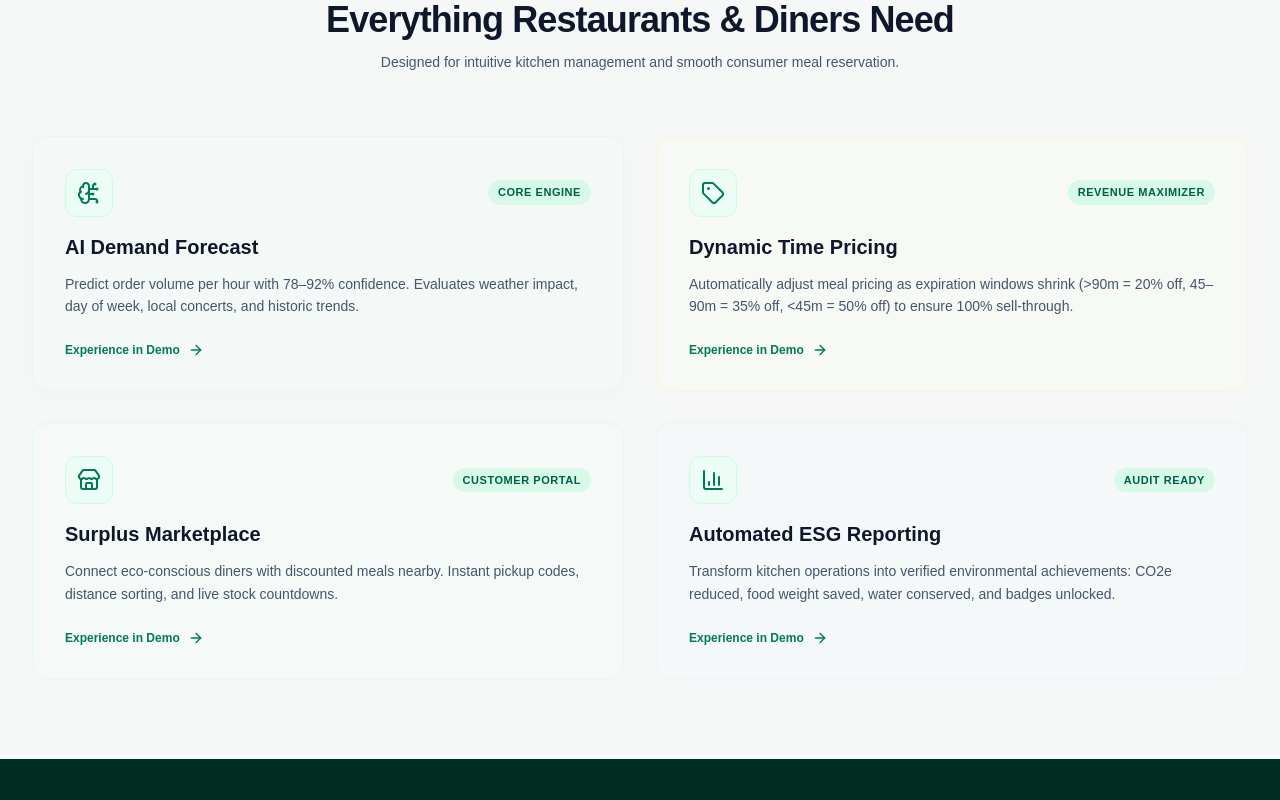
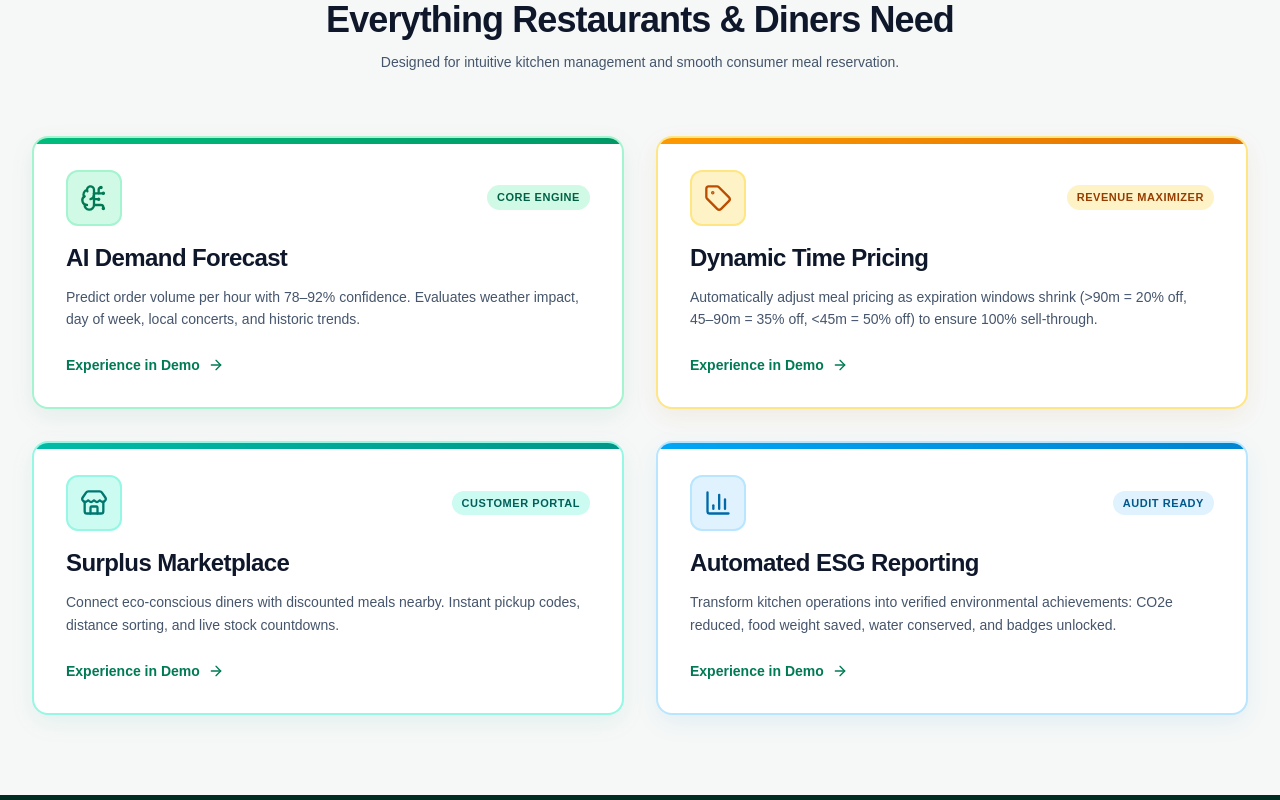
Before and after one commit to Haphuc-jasmine/EcoSave, a Next.js app: page / in a window 1280 px wide. Shown: the part 1060-1860 px from the top of the page. Built offline with nearby package versions, Linux system fonts and the light colour scheme.

Commit message:
translation checkk

```diff
--- a/src/components/landing/FeatureCards.tsx
+++ b/src/components/landing/FeatureCards.tsx
@@ -49,28 +49,40 @@ export default function FeatureCards() {
 
   const CARD_STYLES = [
     {
-      // AI (Mint)
-      bg: 'bg-emerald-50/15 border-emerald-100/50',
-      hover: 'hover:bg-emerald-50/40 hover:border-emerald-300/60',
-      shadow: 'shadow-[0_4px_20px_rgba(4,120,87,0.02)] hover:shadow-[0_12px_30px_rgba(4,120,87,0.06)]',
+      // AI (Emerald)
+      bg: 'bg-white border-emerald-200',
+      hover: 'hover:border-emerald-400',
+      shadow: 'shadow-[0_8px_24px_rgba(4,120,87,0.08)] hover:shadow-[0_20px_40px_rgba(4,120,87,0.16)]',
+      accent: 'from-emerald-500 to-emerald-600',
+      iconBg: 'bg-emerald-100 text-emerald-700 border-emerald-200 group-hover:bg-emerald-600',
+      badge: 'bg-emerald-100 text-emerald-800',
     },
     {
       // Pricing (Amber)
-      bg: 'bg-amber-50/15 border-amber-100/50',
-      hover: 'hover:bg-amber-50/40 hover:border-amber-300/60',
-      shadow: 'shadow-[0_4px_20px_rgba(180,83,9,0.02)] hover:shadow-[0_12px_30px_rgba(180,83,9,0.06)]',
+      bg: 'bg-white border-amber-200',
+      hover: 'hover:border-amber-400',
+      shadow: 'shadow-[0_8px_24px_rgba(180,83,9,0.08)] hover:shadow-[0_20px_40px_rgba(180,83,9,0.16)]',
+      accent: 'from-amber-500 to-amber-600',
+      iconBg: 'bg-amber-100 text-amber-700 border-amber-200 group-hover:bg-amber-600',
+      badge: 'bg-amber-100 text-amber-800',
     },
     {
       // Marketplace (Teal)
-      bg: 'bg-teal-50/15 border-teal-100/50',
-      hover: 'hover:bg-teal-50/40 hover:border-teal-300/60',
-      shadow: 'shadow-[0_4px_20px_rgba(13,148,136,0.02)] hover:shadow-[0_12px_30px_rgba(13,148,136,0.06)]',
+      bg: 'bg-white border-teal-200',
+      hover: 'hover:border-teal-400',
+      shadow: 'shadow-[0_8px_24px_rgba(13,148,136,0.08)] hover:shadow-[0_20px_40px_rgba(13,148,136,0.16)]',
+      accent: 'from-teal-500 to-teal-600',
+      iconBg: 'bg-teal-100 text-teal-700 border-teal-200 group-hover:bg-teal-600',
+      badge: 'bg-teal-100 text-teal-800',
     },
     {
       // ESG (Sky Blue)
-      bg: 'bg-sky-50/15 border-sky-100/50',
-      hover: 'hover:bg-sky-50/40 hover:border-sky-300/60',
-      shadow: 'shadow-[0_4px_20px_rgba(2,132,199,0.02)] hover:shadow-[0_12px_30px_rgba(2,132,199,0.06)]',
+      bg: 'bg-white border-sky-200',
+      hover: 'hover:border-sky-400',
+      shadow: 'shadow-[0_8px_24px_rgba(2,132,199,0.08)] hover:shadow-[0_20px_40px_rgba(2,132,199,0.16)]',
+      accent: 'from-sky-500 to-sky-600',
+      iconBg: 'bg-sky-100 text-sky-700 border-sky-200 group-hover:bg-sky-600',
+      badge: 'bg-sky-100 text-sky-800',
     },
   ];
 
@@ -88,7 +100,7 @@ export default function FeatureCards() {
           <p className="text-2xl sm:text-3xl font-extrabold text-slate-900 tracking-tight lg:text-4xl">
             {language === 'vi' ? (
               <>
-                Tất Cả Những Gì Nhà Hàng <br />& Khách Hàng Cần
+                Tất cả những gì nhà hàng <br />& khách hàng cần
               </>
             ) : (
               t('featuresTitle')
@@ -106,26 +118,28 @@ export default function FeatureCards() {
             return (
               <div
                 key={feat.titleKey}
-                className={`${style.bg} ${style.hover} ${style.shadow} rounded-2xl p-5 sm:p-6 lg:p-8 border transition-all duration-300 ease-out hover:-translate-y-1.5 flex flex-col justify-between group ${
+                className={`relative overflow-hidden ${style.bg} ${style.hover} ${style.shadow} rounded-2xl p-5 sm:p-6 lg:p-8 border-2 transition-all duration-300 ease-out hover:-translate-y-2 flex flex-col justify-between group ${
                   isVisible ? 'opacity-100 translate-y-0' : 'opacity-0 translate-y-5'
                 }`}
               >
+                <div className={`absolute top-0 left-0 right-0 h-1.5 bg-gradient-to-r ${style.accent}`} />
+
                 <div>
                   <div className="flex items-center justify-between mb-4">
-                    <div className="w-12 h-12 rounded-xl bg-emerald-50 text-emerald-700 flex items-center justify-center border border-emerald-100 group-hover:bg-emerald-700 group-hover:text-white transition-all">
-                      <Icon className="w-6 h-6" />
+                    <div className={`w-14 h-14 rounded-xl flex items-center justify-center border-2 group-hover:text-white group-hover:scale-110 transition-all duration-300 ${style.iconBg}`}>
+                      <Icon className="w-7 h-7" />
                     </div>
-                    <span className="text-[11px] font-bold uppercase tracking-wider bg-emerald-100/80 text-emerald-800 px-2.5 py-1 rounded-full">
+                    <span className={`text-[11px] font-bold uppercase tracking-wider px-2.5 py-1 rounded-full ${style.badge}`}>
                       {t(feat.badgeKey)}
                     </span>
                   </div>
-                  <h3 className="text-xl font-bold text-slate-900 mb-3">{t(feat.titleKey)}</h3>
+                  <h3 className="text-xl sm:text-2xl font-extrabold text-slate-900 mb-3 tracking-tight">{t(feat.titleKey)}</h3>
                   <p className="text-sm text-slate-600 leading-relaxed mb-6">{t(feat.descKey)}</p>
                 </div>
 
                 <Link
                   href={feat.link}
-                  className="inline-flex items-center gap-2 text-xs font-bold text-emerald-700 hover:text-emerald-800 group-hover:translate-x-1 transition-all"
+                  className="inline-flex items-center gap-2 text-sm font-bold text-emerald-700 hover:text-emerald-800 group-hover:translate-x-1 transition-all"
                 >
                   <span>{t('featuresExpDemo')}</span>
                   <ArrowRight className="w-4 h-4" />
--- a/src/components/landing/HeroSection.tsx
+++ b/src/components/landing/HeroSection.tsx
@@ -106,8 +106,7 @@ export default function HeroSection() {
             {t('heroTitle1')}{' '}
             <span className="text-transparent bg-clip-text bg-gradient-to-r from-emerald-700 via-emerald-600 to-teal-600">
               {t('heroTitle2')}
-            </span>{' '}
-            {t('heroTitle3')}
+            </span>
           </h1>
 
           {/* Subtitle */}
```
Also changed, not shown: src/data/translations.ts (+57 -57 lines).
